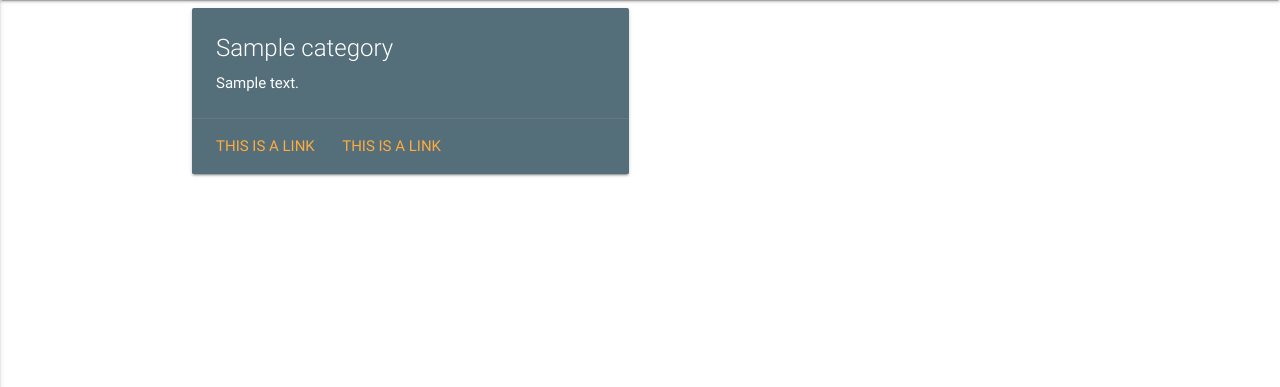
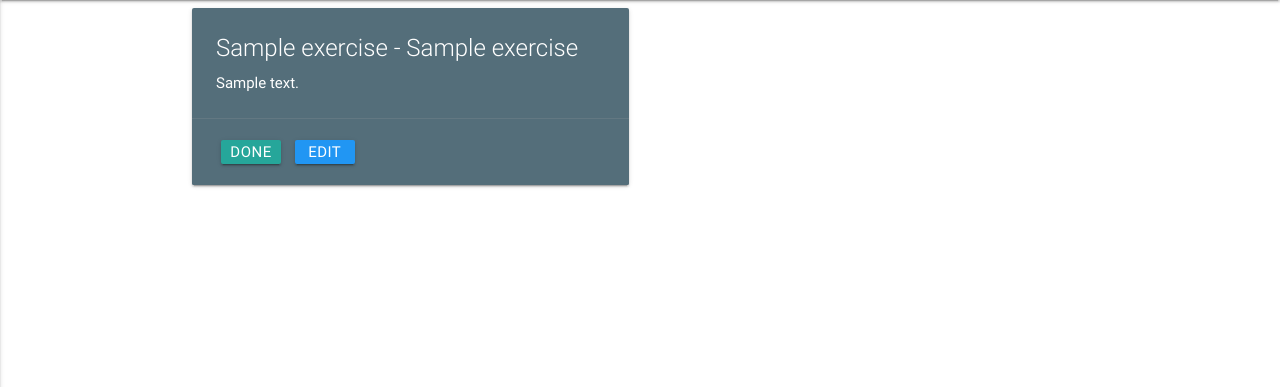
Before and after one commit to chrisoc19/workout, a Flask app: page /shoulder in a window 1280 px wide. Shown: the part 64-451 px from the top of the page. Run offline with Flask 2, Linux system fonts and the light colour scheme; a database or web service that is not in the repository returns one stand-in record (values such as "Sample title"); some libraries are stand-ins or nearby versions.

Commit message:
added shoulder.html

```diff
--- a/app.py
+++ b/app.py
@@ -16,10 +16,12 @@ mongo = PyMongo(app)
 def go_home():
     return render_template("home.html",categories=mongo.db.categories.find())
 
+
 @app.route('/shoulder')
 def shoulder():
-    return render_template("shoulder.html",categories=mongo.db.categories.find(),
-                           exercises=mongo.db.exercise.find())
+    return render_template("shoulder.html",
+                           exercises=mongo.db.exercise.find({"category_name": "shoulders"}))
+
 
 
 @app.route('/get_exercise')
--- a/templates/categories.html
+++ b/templates/categories.html
@@ -3,13 +3,13 @@
 <div class="row">
 
     <h3>Categories</h3>
-    <ul class="collapsible" data-collapsible="accordion">
+    <ul class="collection">
         {% for category in categories %}
         <li>
             <div class="collapsible-header">
 
-                <div class="task_header">
-                    <a heref="category_name"><strong>{{category.category_name}}</strong></a>
+                <div class="collection-item">
+                    <a href='/shoulder'><strong>{{category.category_name}}</strong></a>
                 </div>
             </div>
         </li>
--- a/templates/home.html
+++ b/templates/home.html
@@ -10,7 +10,7 @@
 
         <h5 class="home-header">What part of the body would you like to work out?</h5>
         <div class="human-body">
-        <a href='/shoulder'><svg data-position="head" class="head" xmlns="http://www.w3.org/2000/svg" width="56.594" height="95.031" viewBox="0 0 56.594 95.031"><path d="M15.92 68.5l8.8 12.546 3.97 13.984-9.254-7.38-4.622-15.848zm27.1 0l-8.8 12.546-3.976 13.988 9.254-7.38 4.622-15.848zm6.11-27.775l.108-11.775-21.16-14.742L8.123 26.133 8.09 40.19l-3.24.215 1.462 9.732 5.208 1.81 2.36 11.63 9.72 11.018 10.856-.324 9.56-10.37 1.918-11.952 5.207-1.81 1.342-9.517zm-43.085-1.84l-.257-13.82L28.226 11.9l23.618 15.755-.216 10.37 4.976-17.085L42.556 2.376 25.49 0 10.803 3.673.002 24.415z"/></svg></a>
+        <a href="/shoulder"><svg data-position="head" class="head" xmlns="http://www.w3.org/2000/svg" width="56.594" height="95.031" viewBox="0 0 56.594 95.031"><path d="M15.92 68.5l8.8 12.546 3.97 13.984-9.254-7.38-4.622-15.848zm27.1 0l-8.8 12.546-3.976 13.988 9.254-7.38 4.622-15.848zm6.11-27.775l.108-11.775-21.16-14.742L8.123 26.133 8.09 40.19l-3.24.215 1.462 9.732 5.208 1.81 2.36 11.63 9.72 11.018 10.856-.324 9.56-10.37 1.918-11.952 5.207-1.81 1.342-9.517zm-43.085-1.84l-.257-13.82L28.226 11.9l23.618 15.755-.216 10.37 4.976-17.085L42.556 2.376 25.49 0 10.803 3.673.002 24.415z/"></svg></a>
         <svg data-position="shoulder" class="shoulder" xmlns="http://www.w3.org/2000/svg" width="109.532" height="46.594" viewBox="0 0 109.532 46.594"><path d="M38.244-.004l1.98 9.232-11.653 2.857-7.474-2.637zm33.032 0l-1.98 9.232 11.653 2.857 7.474-2.637zm21.238 10.54l4.044-2.187 12.656 14 .07 5.33S92.76 10.66 92.515 10.535zm-1.285.58c-.008.28 17.762 18.922 17.762 18.922l.537 16.557-6.157-10.55L91.5 30.988 83.148 15.6zm-74.224-.58L12.962 8.35l-12.656 14-.062 5.325s16.52-17.015 16.764-17.14zm1.285.58C18.3 11.396.528 30.038.528 30.038L-.01 46.595l6.157-10.55 11.87-5.056L26.374 15.6z"/></svg>
         <svg data-position="arm" class="arm" xmlns="http://www.w3.org/2000/svg" width="156.344" height="119.25" viewBox="0 0 156.344 119.25"><path d="M21.12 56.5a1.678 1.678 0 0 1-.427.33l.935 8.224 12.977-13.89 1.2-8.958A168.2 168.2 0 0 0 21.12 56.5zm1.387 12.522l-18.07 48.91 5.757 1.333 19.125-39.44 3.518-22.047zm-5.278-18.96l2.638 18.74-17.2 46.023L.01 113.05l6.644-35.518zm118.015 6.44a1.678 1.678 0 0 0 .426.33l-.934 8.222-12.977-13.89-1.2-8.958A168.2 168.2 0 0 1 135.24 56.5zm-1.39 12.52l18.073 48.91-5.758 1.333-19.132-39.44-3.52-22.05zm5.28-18.96l-2.64 18.74 17.2 46.023 2.658-1.775-6.643-35.518zm-103.1-12.323a1.78 1.78 0 0 1 .407-.24l3.666-27.345L33.07.015l-7.258 10.58-6.16 37.04.566 4.973a151.447 151.447 0 0 1 15.808-14.87zm84.3 0a1.824 1.824 0 0 0-.407-.24l-3.666-27.345L123.3.015l7.258 10.58 6.16 37.04-.566 4.973a151.447 151.447 0 0 0-15.822-14.87zM22.288 8.832l-3.3 35.276-2.2-26.238zm111.79 0l3.3 35.276 2.2-26.238z"/></svg>
         <svg data-position="cheast" class="cheast" xmlns="http://www.w3.org/2000/svg" width="86.594" height="45.063" viewBox="0 0 86.594 45.063"><path d="M19.32 0l-9.225 16.488-10.1 5.056 6.15 4.836 4.832 14.07 11.2 4.616 17.85-8.828-4.452-34.7zm47.934 0l9.225 16.488 10.1 5.056-6.15 4.836-4.833 14.07-11.2 4.616-17.844-8.828 4.45-34.7z"/></svg>
--- a/templates/shoulder.html
+++ b/templates/shoulder.html
@@ -1,20 +1,23 @@
 {% extends 'base.html'%} {% block content %}
-{% for category in categories %}
+
 {% for exercise in exercises %}
 <div class="row">
 	<div class="col s12 m6">
 		<div class="card blue-grey darken-1">
 			<div class="card-content white-text">
-          <span class="card-title">{{category.category_name}}</span>
+				<span class="card-title">{{exercise.category_name.capitalize()}} - {{exercise.exercise_name}}</span>
 				<p>{{exercise.exercise_description}}</p>
 			</div>
 			<div class="card-action">
-          <a href="#">This is a link</a>
-          <a href="#">This is a link</a>
+				<a href="{{url_for('delete_exercise', exercise_id=exercise._id)}}"
+					class="waves-effect waves-light btn btn_small">Done</a>
+				<a href="{{url_for('edit_exercise', exercise_id=exercise._id)}}"
+					class="waves-effect waves-light btn btn_small blue">Edit</a>
 			</div>
 		</div>
 	</div>
 </div>
+
 {% endfor %}
-   {% endfor %}
+
 {% endblock %}
```
Lines whose indentation alone changed are shown as unchanged.
